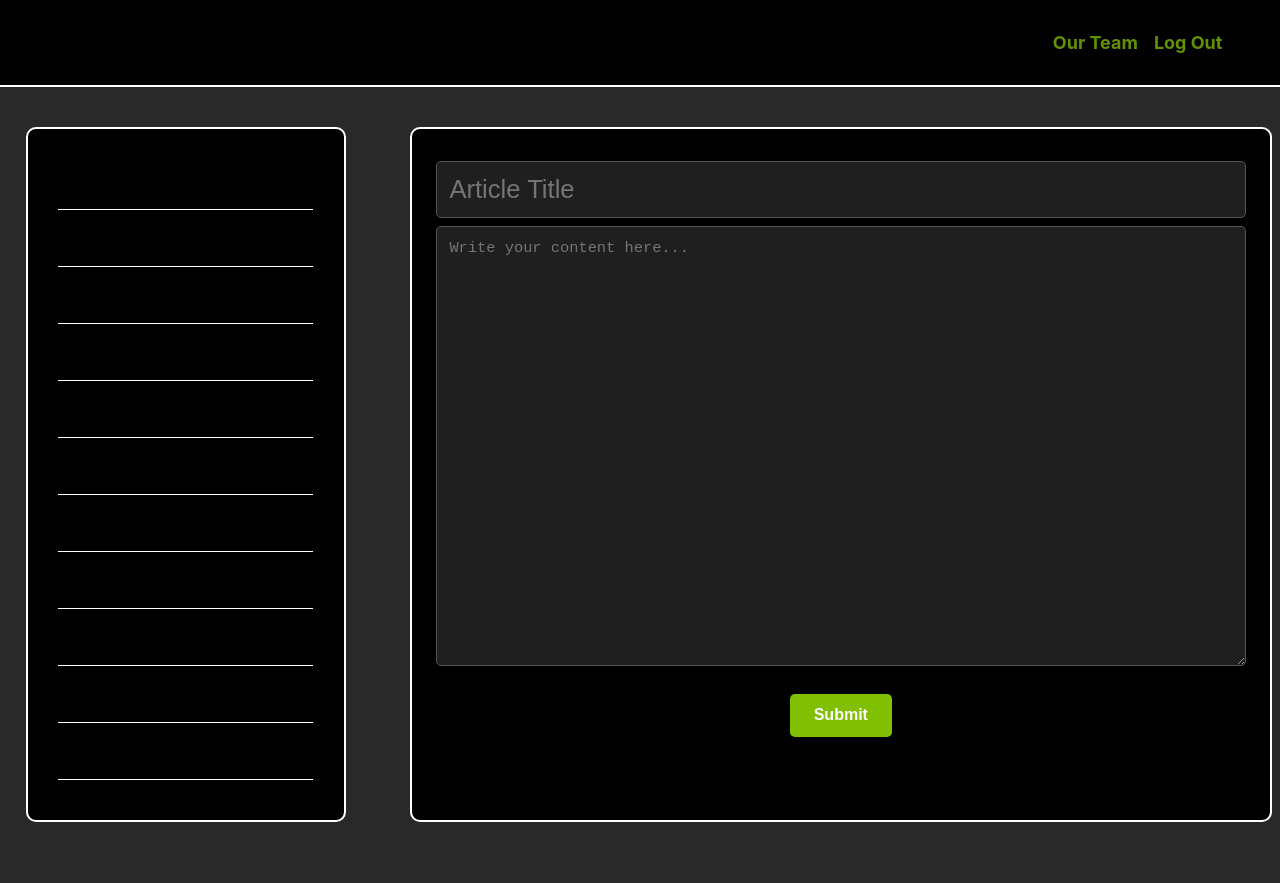
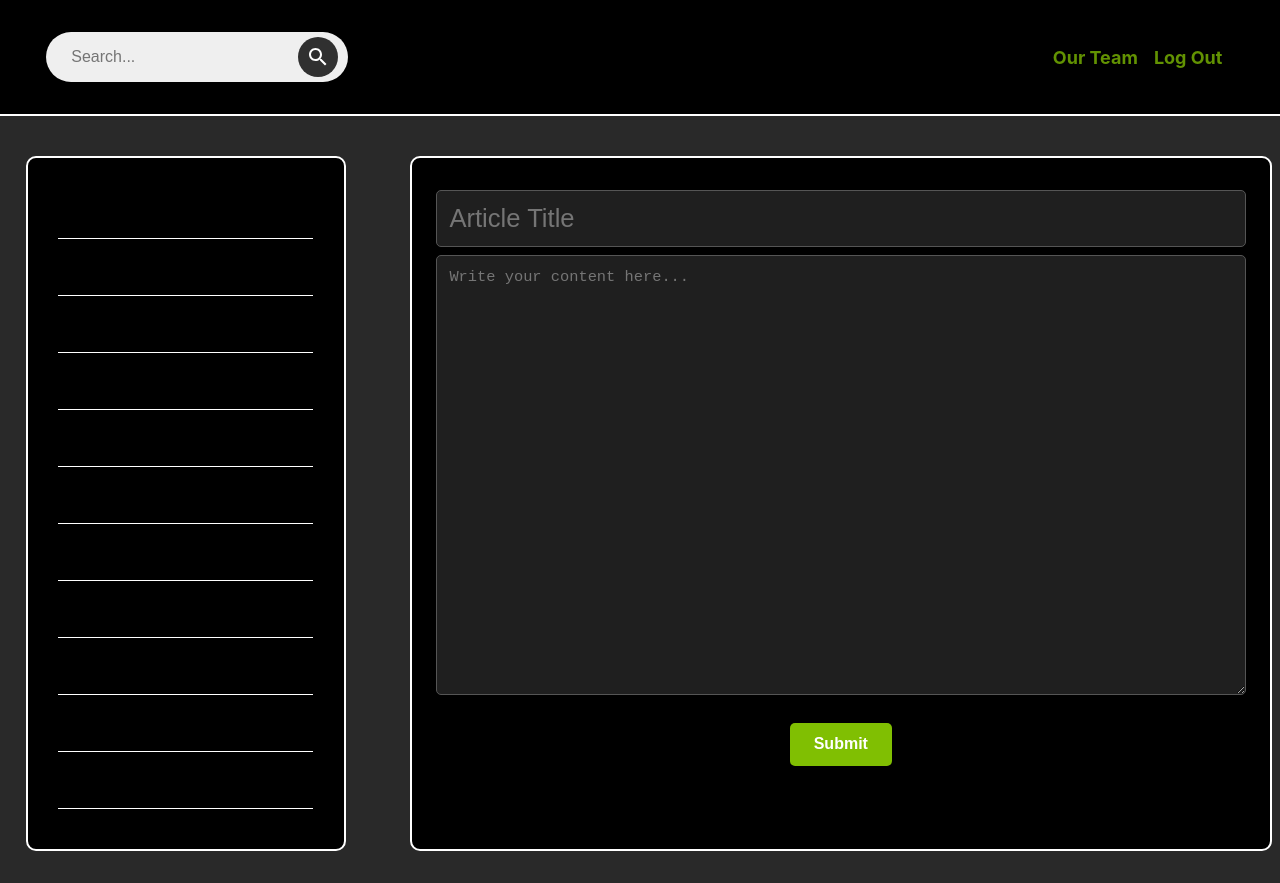
Before and after one commit to cr9169/TechOps, a React (Vite) app in the folder front/: page /homePage in a window 1280 px wide. Before the commit the page ends 854 px from the top, so only its background shows below. Built offline with nearby package versions, Linux system fonts and the light colour scheme.

Commit message:
feat: added search bar

```diff
--- a/front/src/components/HomePage/MainNavBar/MainNavBar.tsx
+++ b/front/src/components/HomePage/MainNavBar/MainNavBar.tsx
@@ -1,8 +1,10 @@
+import SearchBar from "../SearchBar/SearchBar";
 import "./MainNavBar.scss";
 
 const MainNavBar = () => {
   return (
     <div className="nav-main-container">
+      <SearchBar />
       <div className="nav-links-section">
         <a href="/teamPage" className="nav-team-page-link">
           Our Team
--- a/front/src/components/HomePage/SearchBar/SearchBar.scss
+++ b/front/src/components/HomePage/SearchBar/SearchBar.scss
@@ -0,0 +1,43 @@
+.search-container {
+  display: flex;
+  justify-content: center;
+  align-items: center;
+  background-color: #efefef;
+  border-radius: 1.5625rem;
+  padding: 0.3125rem 0.625rem;
+  box-shadow: 0 0.25rem 0.625rem rgba(0, 0, 0, 0.1);
+  margin-left: 1.115vw;
+}
+
+.search-input {
+  flex: 1;
+  border: none;
+  outline: none;
+  background-color: transparent;
+  padding: 0.625rem 0.9375rem;
+  font-size: 1rem;
+  border-radius: 1.25rem;
+}
+
+.search-button {
+  background-color: rgba(0, 0, 0, 0.8);
+  border: none;
+  border-radius: 50%;
+  width: 2.5rem;
+  height: 2.5rem;
+  display: flex;
+  justify-content: center;
+  align-items: center;
+  cursor: pointer;
+  margin-left: 0.3125rem;
+  position: relative;
+}
+
+.search-icon {
+  font-size: 1.5rem;
+  color: white;
+}
+
+.search-button:focus {
+  outline: none;
+}
--- a/front/src/components/HomePage/SearchBar/SearchBar.tsx
+++ b/front/src/components/HomePage/SearchBar/SearchBar.tsx
@@ -0,0 +1,15 @@
+import SearchIcon from "@mui/icons-material/Search";
+import "./SearchBar.scss";
+
+function SearchBar() {
+  return (
+    <div className="search-container">
+      <input type="text" className="search-input" placeholder="Search..." />
+      <button className="search-button">
+        <SearchIcon className="search-icon" />
+      </button>
+    </div>
+  );
+}
+
+export default SearchBar;
```
